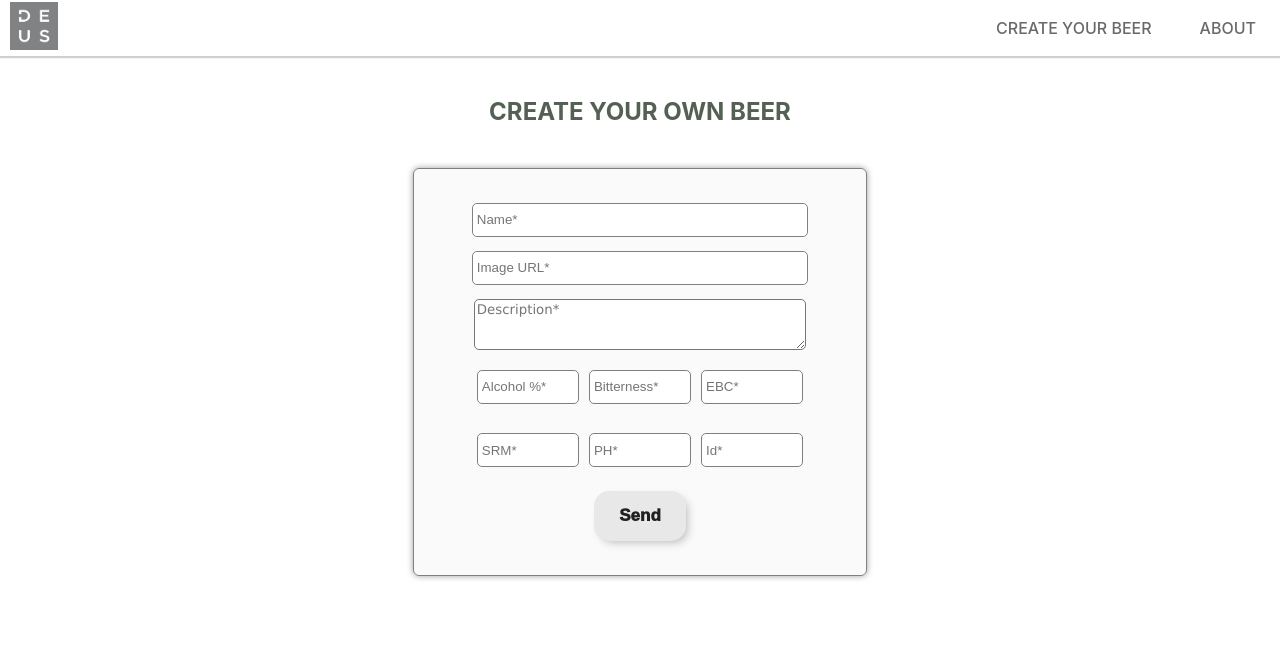
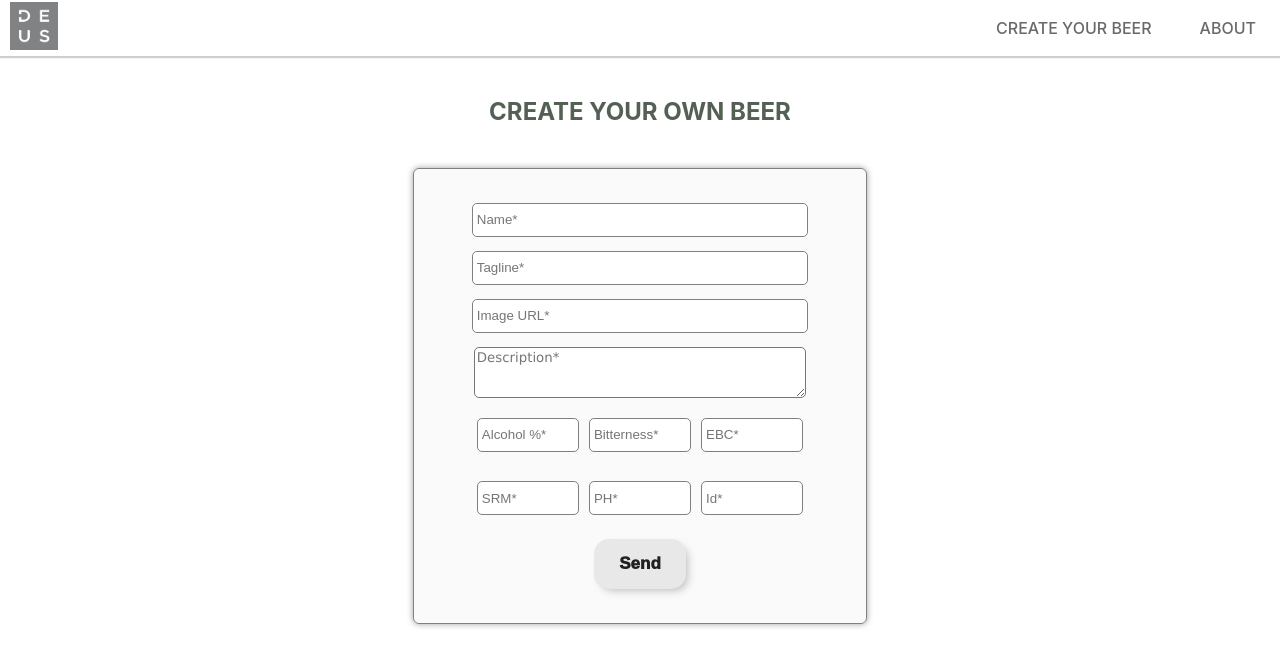
Before and after one commit to wiflysk8/Deus_coding_challenge, a React (Create React App) app: page /create-beer in a window 1280 px wide. Shown: the top 666 px of the page. Built offline with nearby package versions, Linux system fonts and the light colour scheme; no server answers.

Commit message:
add tagline

```diff
--- a/src/Pages/PostBeer/PostBeer.jsx
+++ b/src/Pages/PostBeer/PostBeer.jsx
@@ -34,6 +34,8 @@ const PostBeer = () => {
             <form onSubmit={handleSubmit(onSubmit)} className="c-form">
               <input placeholder="Name*" {...register("name", { required: true })} className="c-form__input" />
               {errors.name && <span className="c-form__error">This field is required</span>}
+              <input placeholder="Tagline*" {...register("tagline", { required: true })} className="c-form__input" />
+              {errors.tagline && <span className="c-form__error">This field is required</span>}
               <input placeholder="Image URL*" {...register("image_url", { required: true })} className="c-form__input" />
               {errors.image_url && <span className="c-form__error">This field is required</span>}
               <textarea rows="3" placeholder="Description*" {...register("description", { required: true })} className="c-form__textArea" />
```
